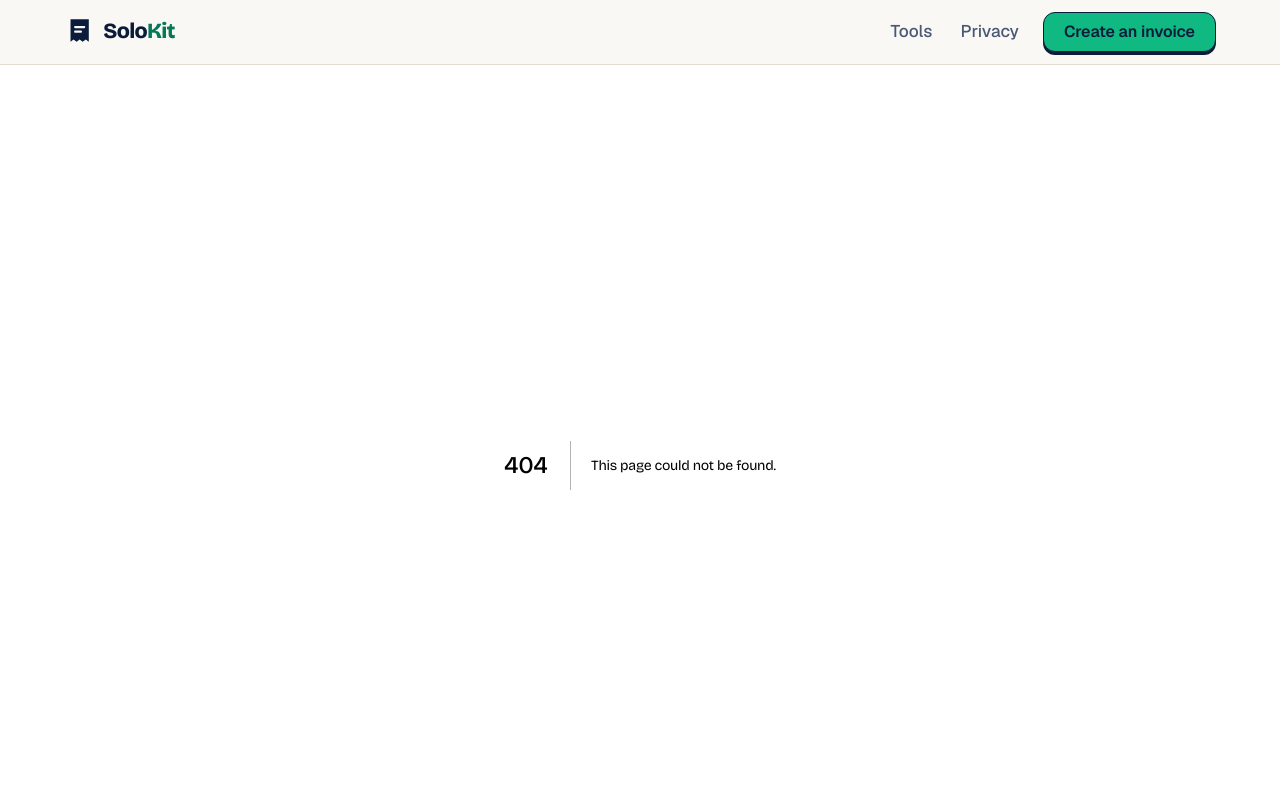
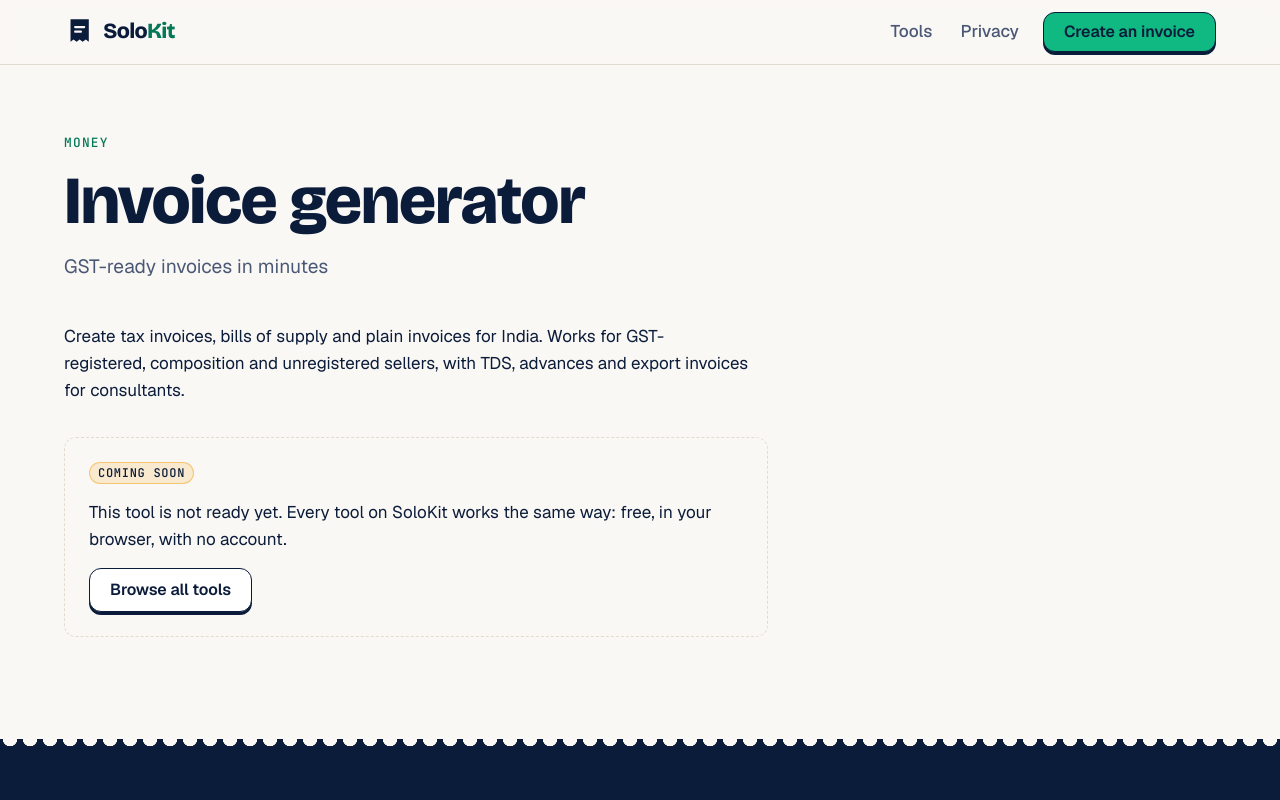
Before and after one commit to k17n/solokit, a Next.js app in the folder apps/web/: page /tools/invoice/ in a window 1280 px wide. Before the commit this address had no page. Shown: the top 800 px of the page. Built offline with nearby package versions, Linux system fonts and the light colour scheme.

Commit message:
feat(web): add tool pages, privacy page and 404

```diff
--- /dev/null
+++ b/apps/web/app/tools/[slug]/page.tsx
@@ -0,0 +1,53 @@
+import type { Metadata } from 'next';
+import { notFound } from 'next/navigation';
+import { TOOL_CATEGORY_LABELS, getToolBySlug, getTools } from '@solokit/registry';
+import { Badge, Button } from '@solokit/ui';
+import { PageShell } from '../../../src/components/PageShell';
+
+export const dynamicParams = false;
+
+interface ToolPageProps {
+  params: Promise<{ slug: string }>;
+}
+
+export function generateStaticParams() {
+  return getTools().map((tool) => ({ slug: tool.slug }));
+}
+
+export async function generateMetadata({ params }: ToolPageProps): Promise<Metadata> {
+  const { slug } = await params;
+  const tool = getToolBySlug(slug);
+  if (!tool) return {};
+  return { title: tool.name, description: tool.description };
+}
+
+export default async function ToolPage({ params }: ToolPageProps) {
+  const { slug } = await params;
+  const tool = getToolBySlug(slug);
+  if (!tool) notFound();
+
+  return (
+    <PageShell eyebrow={TOOL_CATEGORY_LABELS[tool.category]} title={tool.name} lede={tool.tagline}>
+      <p>{tool.description}</p>
+      <div
+        style={{
+          display: 'grid',
+          gap: '0.9rem',
+          justifyItems: 'start',
+          marginTop: '2rem',
+          padding: '1.5rem',
+          border: '1.5px dashed var(--border)',
+          borderRadius: 'var(--radius-m)',
+        }}
+      >
+        <Badge tone="soon">Coming soon</Badge>
+        <p>
+          This tool is not ready yet. Every tool on SoloKit works the same way: free, in your browser, with no account.
+        </p>
+        <Button href="/#tools" variant="secondary">
+          Browse all tools
+        </Button>
+      </div>
+    </PageShell>
+  );
+}
--- /dev/null
+++ b/apps/web/src/components/PageShell.module.css
@@ -0,0 +1,47 @@
+.page {
+  padding-top: clamp(2.5rem, 6vw, 4.5rem);
+}
+
+.head {
+  max-width: 44rem;
+}
+
+.eyebrow {
+  margin-bottom: 1rem;
+  font: 500 0.8rem/1 var(--ff-mono);
+  letter-spacing: 0.1em;
+  text-transform: uppercase;
+  color: var(--accent-text);
+}
+
+.title {
+  font-size: clamp(2.4rem, 6vw, 4.2rem);
+  font-weight: 800;
+}
+
+.lede {
+  margin-top: 1rem;
+  font-size: 1.2rem;
+  color: var(--text-muted);
+}
+
+.body {
+  max-width: 44rem;
+  margin-top: 2.5rem;
+}
+
+.body h2 {
+  margin: 2.25rem 0 0.6rem;
+  font-size: 1.5rem;
+  font-weight: 700;
+}
+
+.body p + p {
+  margin-top: 0.9rem;
+}
+
+.body a {
+  text-decoration-color: var(--amber);
+  text-decoration-thickness: 2px;
+  text-underline-offset: 4px;
+}
--- /dev/null
+++ b/apps/web/src/components/PageShell.tsx
@@ -0,0 +1,22 @@
+import type { ReactNode } from 'react';
+import styles from './PageShell.module.css';
+
+export interface PageShellProps {
+  eyebrow?: string;
+  title: string;
+  lede?: string;
+  children: ReactNode;
+}
+
+export function PageShell({ eyebrow, title, lede, children }: PageShellProps) {
+  return (
+    <main id="main" className={`container ${styles.page}`}>
+      <header className={styles.head}>
+        {eyebrow ? <p className={styles.eyebrow}>{eyebrow}</p> : null}
+        <h1 className={styles.title}>{title}</h1>
+        {lede ? <p className={styles.lede}>{lede}</p> : null}
+      </header>
+      <div className={styles.body}>{children}</div>
+    </main>
+  );
+}
```
Also changed, not shown: apps/web/app/not-found.tsx (added, +10 -0 lines), apps/web/app/privacy/page.tsx (added, +41 -0 lines), 2 other files (tests, documents, lock files or other folders).
